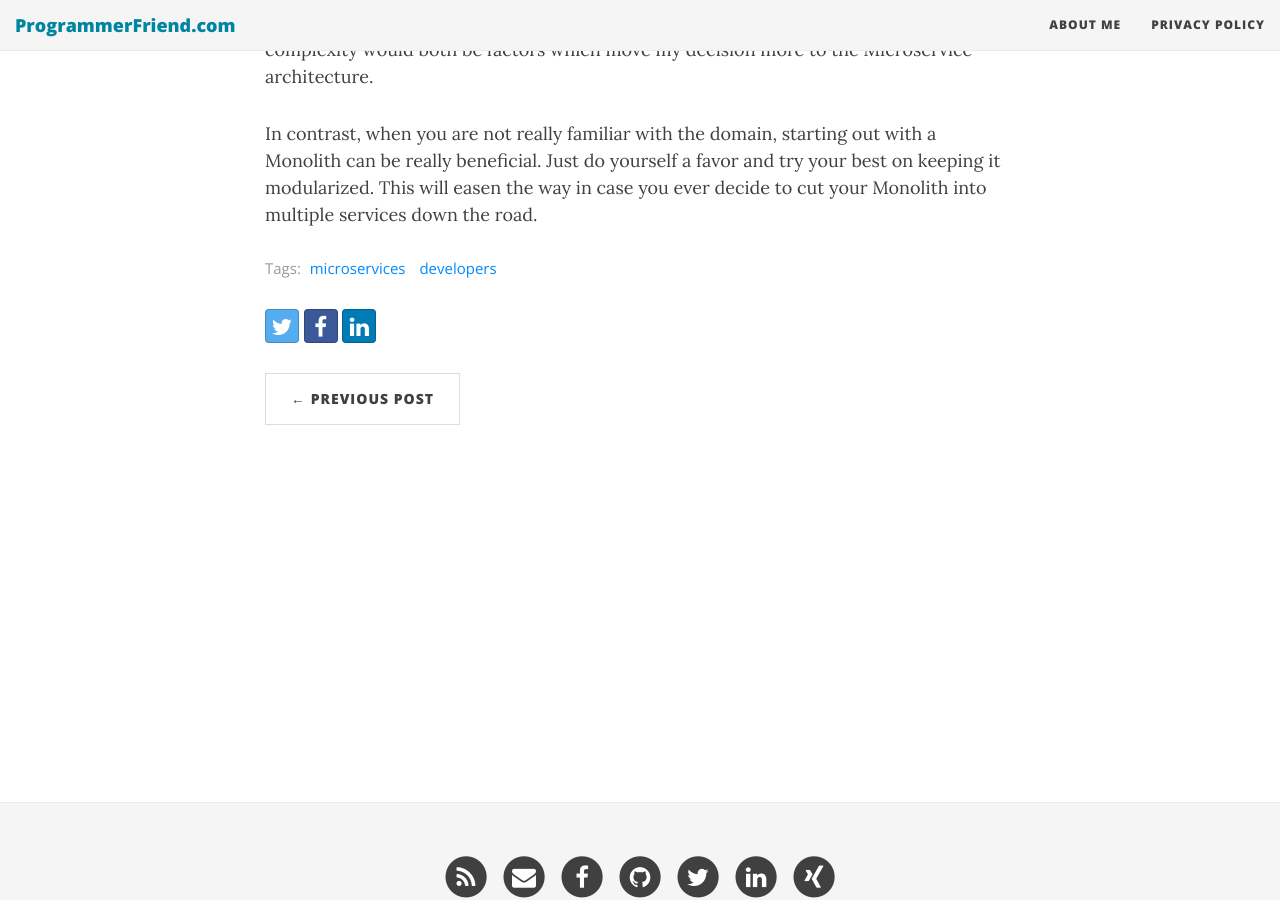
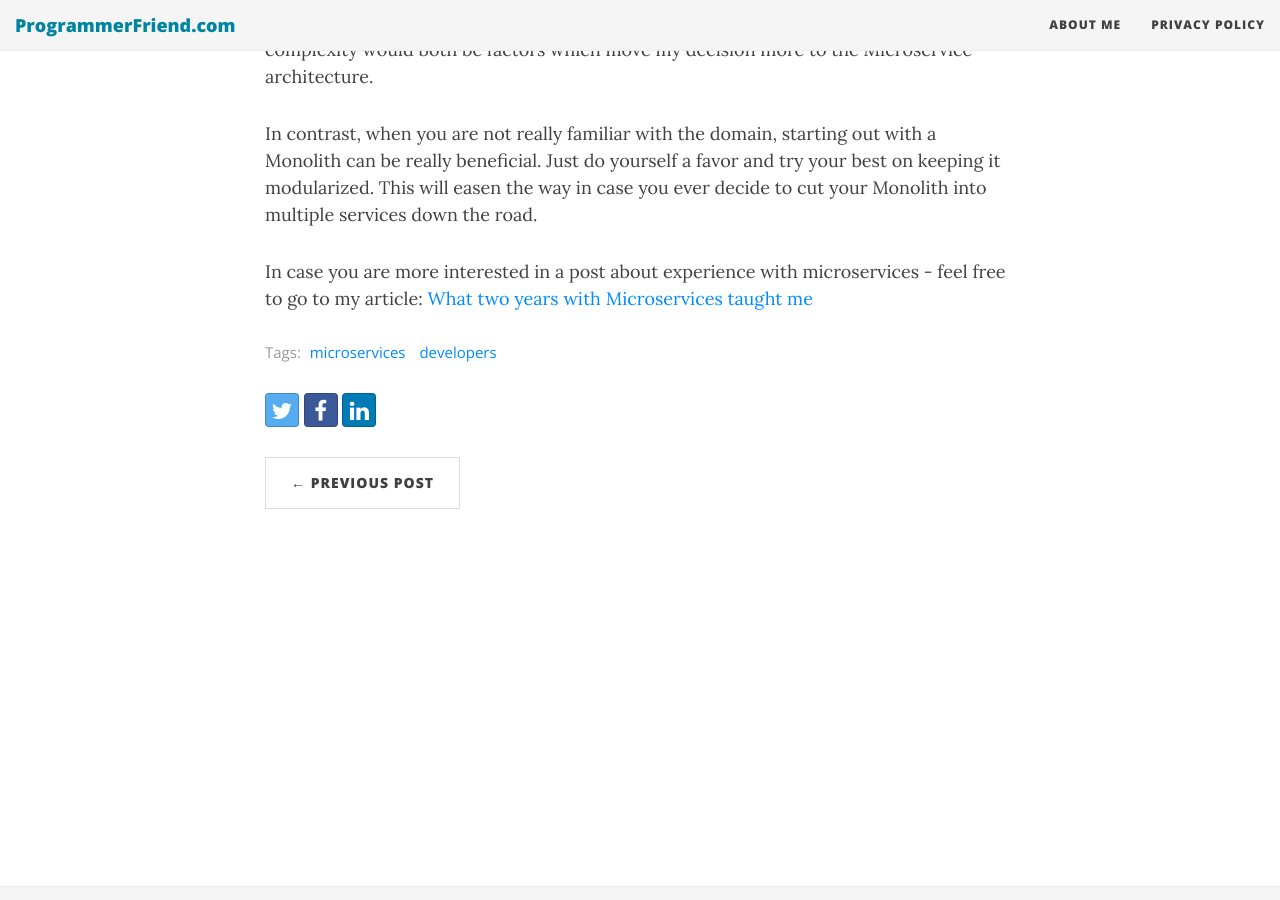
Before and after one commit to programmerfriend/programmerfriend.github.io, a Jekyll site: the page built from _posts/2019-06-16-monolith-vs-microservices.md, in a window 1280 px wide and 900 px high, scrolled down 5874 px. Built offline with Jekyll 4.4.1, drawn with Linux system fonts in a browser that asks for light colours; nearby versions of some CDN libraries.

Commit message:
Add link to other microservice article

```diff
--- a/_posts/2019-06-16-monolith-vs-microservices.md
+++ b/_posts/2019-06-16-monolith-vs-microservices.md
@@ -116,3 +116,5 @@ You have a team of 3 developers? Probably they will be fine building and maintai
 The other factors are rate of change and complexity. A high rate of change and a high complexity would both be factors which move my decision more to the Microservice architecture.
 
 In contrast, when you are not really familiar with the domain, starting out with a Monolith can be really beneficial. Just do yourself a favor and try your best on keeping it modularized. This will easen the way in case you ever decide to cut your Monolith into multiple services down the road.
+
+In case you are more interested in a post about experience with microservices - feel free to go to my article: [What two years with Microservices taught me](https://programmerfriend.com/what-two-years-with-microservices-taught-me/)
```
